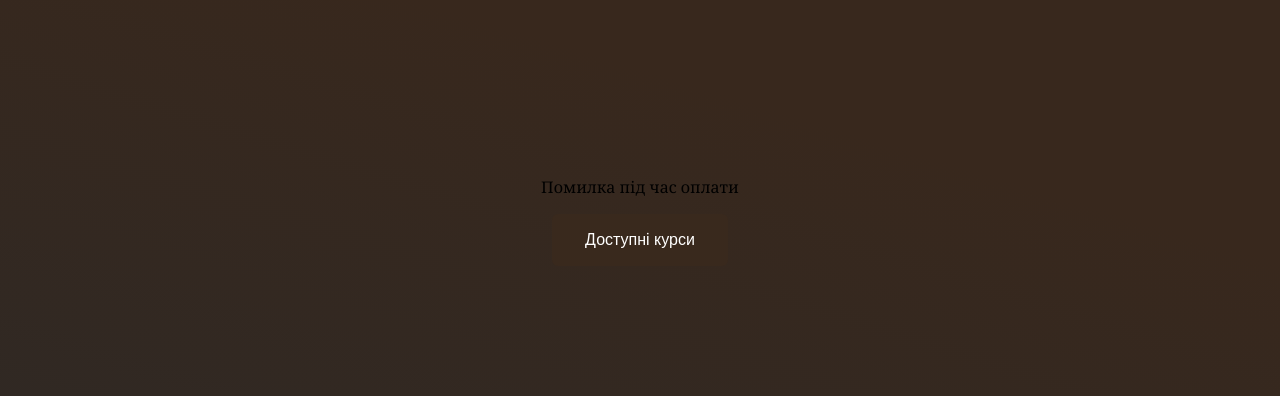
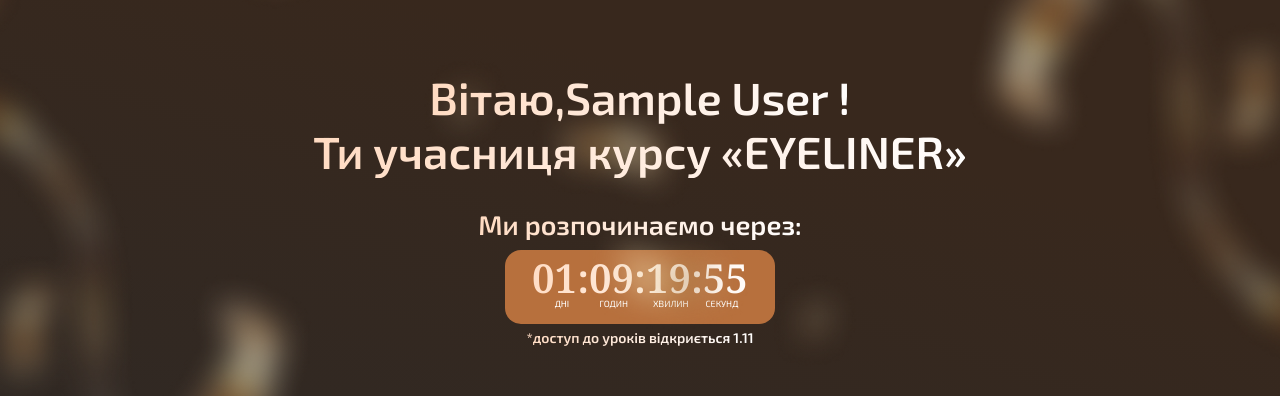
Before and after one commit to Chillmoon/permanent, a React (Create React App) app: page /paymentSuccess in a window 1280 px wide. Shown: the part 187-583 px from the top of the page. Built offline with nearby package versions, Linux system fonts and the light colour scheme; no server answers; sample sign-in values are in the browser's storage.

Commit message:
changed payment success page

```diff
--- a/src/App.tsx
+++ b/src/App.tsx
@@ -98,6 +98,15 @@ function App() {
               </>
             }
           />
+          <Route
+            path="/paymentSuccess"
+            element={
+              <>
+                <PaymentSuccessPage />
+                <Footer isTransparent={true} />
+              </>
+            }
+          />
           {isAccessToStudentsAllowed && (
             <Route
               path="/students"
@@ -111,15 +120,6 @@ function App() {
             />
           )}
         </Route>
-        <Route
-          path="/paymentSuccess"
-          element={
-            <>
-              <PaymentSuccessPage />
-              <Footer />
-            </>
-          }
-        />
       </Routes>
       {/* {["/login", "/signup"].includes(location.pathname) ? null : <Footer />} */}
     </>
--- a/src/components/Timer/index.tsx
+++ b/src/components/Timer/index.tsx
@@ -5,9 +5,13 @@ import { useMediaQuery } from "@mui/material";
 
 interface TimerProps {
   initialTimeInSeconds: number;
+  isLanding?: boolean;
 }
 
-const Timer: React.FC<TimerProps> = ({ initialTimeInSeconds }) => {
+const Timer: React.FC<TimerProps> = ({
+  initialTimeInSeconds,
+  isLanding = true,
+}) => {
   const classes = useStyles();
   const { t } = useTranslation();
 
@@ -43,13 +47,19 @@ const Timer: React.FC<TimerProps> = ({ initialTimeInSeconds }) => {
   const isMobileScreen = useMediaQuery("(max-width:1000px)");
 
   return (
-    <div className={classes.wrapper}>
+    <div className={isLanding ? classes.wrapper : classes.wrapperBackground}>
       <div className={classes.timerWrapper}>
-        <div className={classes.decorativeLine} />
+        {isLanding && <div className={classes.decorativeLine} />}
         <div className={classes.time}>{formatTime(timeRemaining)}</div>
-        <div className={classes.decorativeLine} />
+        {isLanding && <div className={classes.decorativeLine} />}
       </div>
-      <div className={classes.timeDescription}>
+      <div
+        className={
+          isLanding
+            ? classes.timeDescription
+            : classes.timeDescriptionBackground
+        }
+      >
         <span
           style={{
             marginLeft: isMobileScreen ? 17 : 13,
--- a/src/components/Timer/styles.ts
+++ b/src/components/Timer/styles.ts
@@ -6,9 +6,18 @@ const useStyles = makeStyles({
     flexDirection: "column",
     alignItems: "center",
   },
+  wrapperBackground: {
+    display: "flex",
+    flexDirection: "column",
+    alignItems: "center",
+    backgroundColor: "#B7703D",
+    padding: 20,
+    paddingBottom: 15,
+    borderRadius: 16,
+  },
   timerWrapper: {
     fontSize: 20,
-    fontWeight: 500,
+    fontWeight: 600,
     marginTop: "-20px",
     display: "flex",
     flexDirection: "row",
@@ -45,6 +54,18 @@ const useStyles = makeStyles({
       fontSize: 14,
     },
   },
+  timeDescriptionBackground: {
+    fontSize: 9,
+    display: "flex",
+    flexDirection: "row",
+    alignItems: "center",
+    textTransform: "uppercase",
+    marginTop: "-7px",
+    color: "#FFF",
+    "@media (max-width:1000px)": {
+      fontSize: 14,
+    },
+  },
 });
 
 export default useStyles;
--- a/src/pages/PaymentSuccess/index.tsx
+++ b/src/pages/PaymentSuccess/index.tsx
@@ -2,13 +2,14 @@ import { useEffect, useState } from "react";
 import { useDispatch, useSelector } from "react-redux";
 import { useNavigate } from "react-router-dom";
 import { ref, set } from "firebase/database";
+import { t } from "i18next";
 
 import { userSlice } from "../../app/features/userSlice";
-import CustomButton from "../../components/CustomButton";
 import { RootState } from "../../app/store";
-import { realtimeDb } from "../../app/features/firebase";
+import { auth, realtimeDb } from "../../app/features/firebase";
 
-import useStyles from "../Home/styles";
+import useStyles from "./styles";
+import Timer from "../../components/Timer";
 
 const PaymentSuccessPage = () => {
   const navigate = useNavigate();
@@ -18,7 +19,7 @@ const PaymentSuccessPage = () => {
   const { setIsPayed } = userSlice.actions;
   const userID = useSelector((state: RootState) => state.user.user?.uid);
 
-  const [isPaymentSuccessful, setIsPaymentSuccessful] = useState(false);
+  const [isPaymentSuccessful, setIsPaymentSuccessful] = useState(true);
 
   const savePaymentData = async (
     userId: string,
@@ -66,17 +67,37 @@ const PaymentSuccessPage = () => {
     // eslint-disable-next-line react-hooks/exhaustive-deps
   }, [userID]);
 
+  const displayName = auth?.currentUser?.displayName;
+
   return (
-    <div className={classes.homePageMainBlockWithoutSidebar}>
+    <div className={classes.wrapper}>
+      <img
+        className={classes.backgroundDetails}
+        src="../../assets/loginBackground.png"
+        alt="details"
+      />
+      <img
+        className={classes.backgroundDetails1}
+        src="../../assets/loginBackground.png"
+        alt="details"
+      />
       {isPaymentSuccessful ? (
-        <p>Оплата пройшла успішно!</p>
+        <>
+          <div className={classes.text}>
+            {t("Вітаю")},{displayName} !
+          </div>
+          <div className={classes.text}>
+            {t("Ти учасниця курсу «EYELINER»")}
+          </div>
+          <div className={classes.textSmall}>{t("Ми розпочинаємо через")}:</div>
+          <Timer initialTimeInSeconds={120000} isLanding={false} />
+          <div className={classes.textTiny}>
+            *{t("доступ до уроків відкриється 1.11")}
+          </div>
+        </>
       ) : (
-        <p>Помилка під час оплати</p>
+        <div className={classes.text}>{t("Помилка під час оплати")}</div>
       )}
-      <CustomButton
-        handleClick={() => navigate("/platform")}
-        children={"Доступні курси"}
-      />
     </div>
   );
 };
--- /dev/null
+++ b/src/pages/PaymentSuccess/styles.ts
@@ -0,0 +1,62 @@
+import { makeStyles } from "@mui/styles";
+
+const useStyles = makeStyles({
+  wrapper: {
+    display: "flex",
+    flexDirection: "column",
+    justifyContent: "center",
+    alignItems: "center",
+    height: "100vh",
+    width: "100%",
+    overflow: "hidden",
+    fontFamily: `"Exo 2", sans-serif !important`,
+  },
+  backgroundDetails: {
+    position: "absolute",
+    zIndex: 1,
+    right: 0,
+    top: 0,
+    height: "100%",
+    transform: "scaleX(1) scaleY(-1);",
+  },
+  backgroundDetails1: {
+    position: "absolute",
+    zIndex: 1,
+    left: 0,
+    transform: "scaleX(-1) scaleY(1);",
+    height: "100%",
+  },
+  text: {
+    zIndex: 2,
+    fontSize: 45,
+    fontWeight: 600,
+    background: "linear-gradient(104deg, #FFD7BB -10.85%, #FFF 102.7%);",
+    backgroundClip: "text",
+    "-webkit-background-clip": "text",
+    "-webkit-text-fill-color": "transparent",
+  },
+  textSmall: {
+    zIndex: 2,
+    fontSize: 27,
+    marginTop: 30,
+    fontWeight: 600,
+    background: "linear-gradient(104deg, #FFD7BB -10.85%, #FFF 102.7%);",
+    backgroundClip: "text",
+    "-webkit-background-clip": "text",
+    "-webkit-text-fill-color": "transparent",
+    marginBottom: 10,
+  },
+  textTiny: {
+    zIndex: 2,
+    fontSize: 14,
+    marginTop: 5,
+    fontWeight: 600,
+    background: "linear-gradient(104deg, #FFD7BB -10.85%, #FFF 102.7%);",
+    backgroundClip: "text",
+    "-webkit-background-clip": "text",
+    "-webkit-text-fill-color": "transparent",
+    marginBottom: 10,
+  },
+});
+
+export default useStyles;
```
